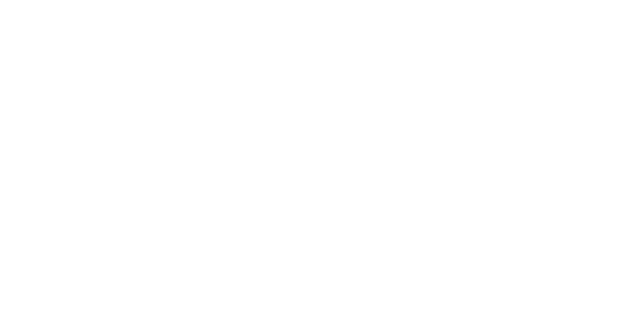
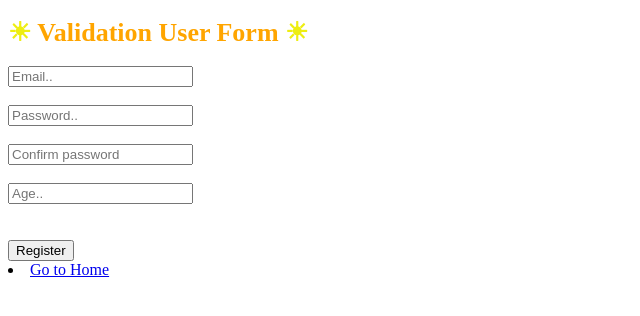
Before and after one commit to salino3/validation-form-vue, a Nuxt app: page /user-form in a window 1280 px wide. Before the commit this address had no page. Shown: the top 316 px of the page, without its empty margins (0-640 px from the left). Built offline with nearby package versions, Linux system fonts and the light colour scheme.

Commit message:
add age input

```diff
--- a/pages/index.vue
+++ b/pages/index.vue
@@ -1,6 +1,7 @@
 <template>
-    <h1 class="title"><span>&#9728;</span> Validation Form <span>&#9728;</span></h1>
-
+    <h1 class="title">
+        <span>&#9728;</span> Validation Form <span>&#9728;</span>
+    </h1>
     <div>
     <input :class="{'valid': isValidEmail === true , 'invalid': isValidEmail === false }"
      v-model="email" type="text" placeholder="Email.."> <span class="spanCheckEmail" v-if="isValidEmail">&#10003;</span>
@@ -14,6 +15,11 @@
     <br>
     <button @click="register">Register</button>
  </div>
+  <li>
+    <nuxt-link to="/user-form">
+      Go to User Form
+    </nuxt-link>
+  </li>
 </template>
 
 <script setup>
@@ -70,7 +76,7 @@
 
 .invalid {
     background: url('/icons8-x-16.png') no-repeat right;
-    background-color: red;
+    background-color: tomato;
     background-size: 20px 20px;
 }
 
--- /dev/null
+++ b/pages/user-form.vue
@@ -0,0 +1,163 @@
+
+<template>
+    <h1 class="title"><span>&#9728;</span> Validation User Form <span>&#9728;</span></h1>
+    <div>
+    <input :class="{'valid': isValidEmail === true , 'invalid': isValidEmail === false }"
+     v-model="user.email" type="text" placeholder="Email.."> <span class="spanCheckEmail" v-if="isValidEmail">&#10003;</span>
+      <br>
+    <div  v-if="user.email != '' && !isValidEmail && isValidEmail.valueOf(null) ">Invalid email address!</div> <br>
+    <input :class="{'valid': isStrongPassword === true , 'invalid': isStrongPassword === false }"
+     v-model="user.password" type="text" placeholder="Password.."> <br>
+     <div v-if="user.password != '' && !isStrongPassword">Weak password!</div> <br>
+    <input :class="{'valid': isPasswordConfirmed === true , 'invalid': isPasswordConfirmed === false }"
+     v-model="user.confirmPassword" type="text" placeholder="Confirm password"> <br>
+    <br>
+    <!--  -->
+    <input :class="{'valid': isMajor === true, 'invalid': isMajor === false}"
+     type="number" v-model="user.age" placeholder="Age.."  > <br>
+     <div v-if="user.age != null && !isMajor && user.age < 18">You must be Major!</div>
+     <br>
+
+    <br>
+    <button @click="register">Register</button>
+ </div>
+  <li>
+    <nuxt-link to="/">
+        Go to Home
+    </nuxt-link>
+  </li>
+</template>
+
+<script setup>
+import {ref, reactive, computed, watch} from 'vue';
+
+const startValidation = ref(false);
+const startValidationColor = ref(false);
+
+const user = reactive({
+    email: "",
+    password: "",
+    confirmPassword: "",
+    age: null,
+    sex: "",
+    spanish: null
+
+});
+
+
+// const email = ref('');
+// const password = ref('');
+// const confirmPassword = ref('');
+
+function register() {
+    startValidation.value = true;
+    startValidationColor.value = true;
+
+    if (isValidEmail.value === true && isStrongPassword.value === true
+     && isPasswordConfirmed.value === true && isMajor.value === true) {
+        alert("Registering...");
+    };
+};
+
+const isValidEmail = computed(() => {
+ return startValidation.value ? /^\w+([\.-]?\w+)*@\w+([\.-]?\w+)*(\.\w{2,3})+$/.test(user.email)
+                              : null;
+ });
+
+const isStrongPassword = computed(() => {
+//* it must include uppercase, lowercase, number, letters,
+// special characters, lenght 8 or more, (can includes white space)
+ return startValidation.value ? /(?=.*[a-z])(?=.*[A-Z])(?=.*[0-9])(?=.*[^A-Za-z0-9\d])(?=.*\d).{8,}/.test(user.password)
+                              : null;
+ });
+
+const isPasswordConfirmed = computed(() => {
+ return startValidation.value ? user.password === user.confirmPassword
+                              : null;
+ });
+
+ const isMajor = computed(() => {
+ return startValidation.value ? user.age >= 18
+                              : null;
+ });
+
+
+// Watcher para actualizar las propiedades computadas cuando cambian los valores del input
+// watch(
+//   () => user.email,
+//   () => {
+//     if (startValidation.value) {
+//       isValidEmail.value = /^\w+([\.-]?\w+)*@\w+([\.-]?\w+)*(\.\w{2,3})+$/.test(
+//         user.email
+//       );
+//     }
+//   }
+// );
+
+// watch(
+//   () => user.password,
+//   () => {
+//     if (startValidation.value) {
+//       isStrongPassword.value = /(?=.*[a-z])(?=.*[A-Z])(?=.*[0-9])(?=.*[^A-Za-z0-9\d])(?=.*\d).{8,}/.test(
+//         user.password
+//       );
+//     }
+//   }
+// );
+
+// watch(
+//   () => user.confirmPassword,
+//   () => {
+//     if (startValidation.value) {
+//       isPasswordConfirmed.value = user.password === user.confirmPassword;
+//     }
+//   }
+// );
+
+// watch(
+//   () => user.age,
+//   () => {
+//     if (startValidation.value) {
+//       isMajor.value = user.age >= 18;
+//     }
+//   }
+// );
+
+
+</script>
+
+<style lang="css" scope>
+
+.title{
+    font-size: 26px;
+    color: orange;
+}
+
+.title > span {
+  color: rgb(238, 238, 17);
+}
+
+.valid {
+    background: url('emblemok_103757.svg') no-repeat right;
+    background-size: auto 100%;
+    background-color: aqua;
+}
+
+.invalid {
+    background: url('/icons8-x-16.png') no-repeat right;
+    background-color: tomato;
+    background-size: 20px 20px;
+}
+
+.spanCheckEmail {
+ display: inline-block;
+  width: 15px;
+  height: 15px;
+  background-color: #4CAF50;
+  color: white;
+  border-radius: 5px;
+  padding: 0px 3px 8px 3px;
+  text-align: center;
+  justify-content: center;
+  }
+</style>
```
